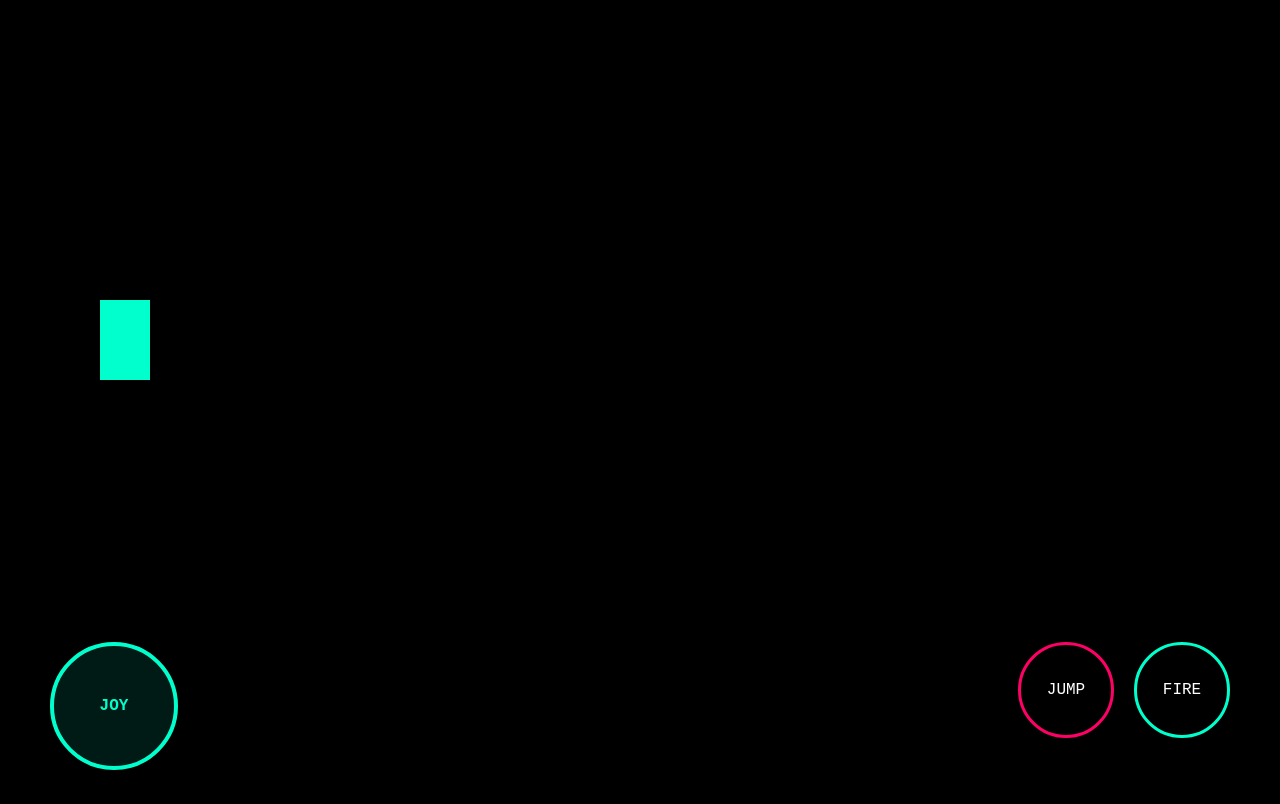
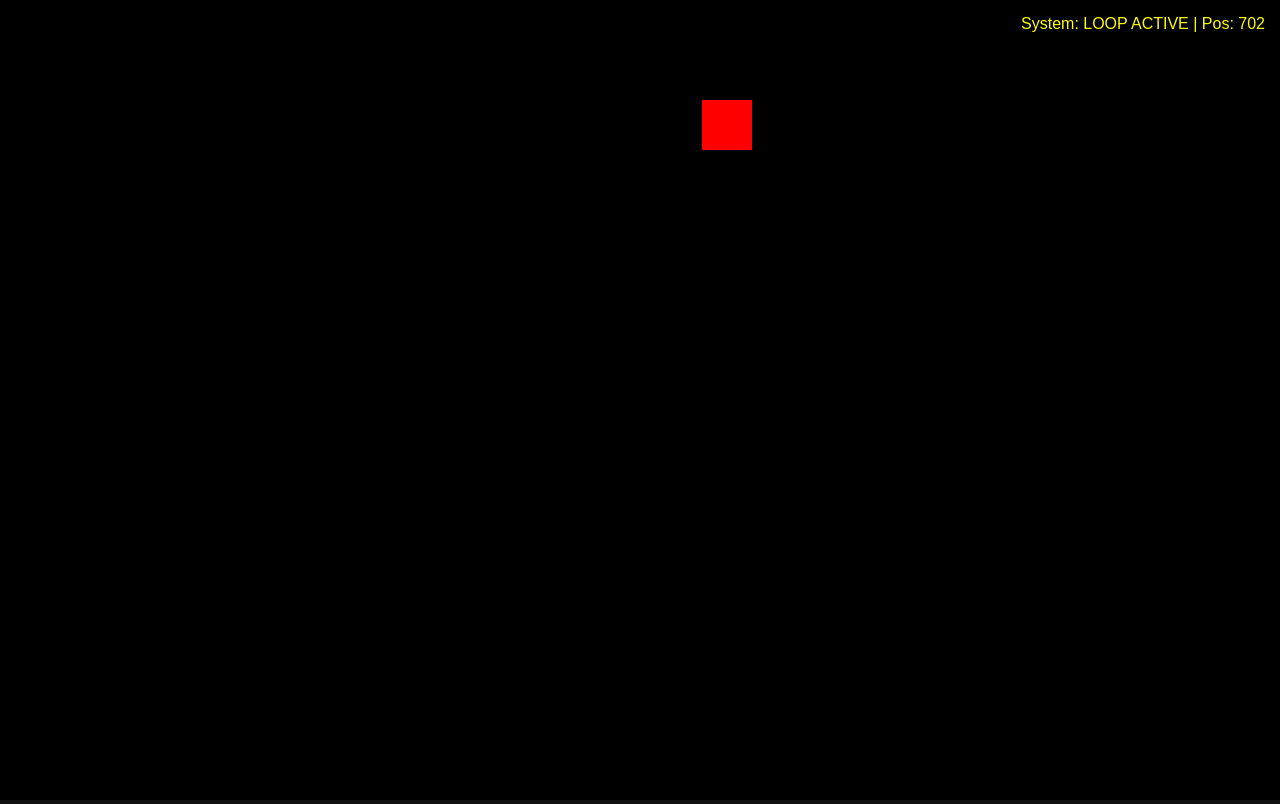
Before and after one commit to BIGjerry13ern/dnd-tracker-app, a plain HTML site: page index.html in a window 1280 px wide. Drawn offline with Linux system fonts and the light colour scheme.

Commit message:
Update index.html

```diff
--- a/index.html
+++ b/index.html
@@ -2,90 +2,40 @@
 <html lang="en">
 <head>
     <meta charset="UTF-8">
-    <meta name="viewport" content="width=device-width, initial-scale=1.0, maximum-scale=1.0, user-scalable=no">
-    <title>OAKHAVEN | PRO ENGINE</title>
     <style>
-        body { margin: 0; background: #000; overflow: hidden; touch-action: none; font-family: 'Courier New', monospace; }
-        canvas { display: block; width: 100vw; height: 100vh; image-rendering: pixelated; }
-        .controls { position: absolute; bottom: 30px; width: 100%; display: flex; justify-content: space-between; padding: 0 50px; box-sizing: border-box; }
-        .joystick { width: 120px; height: 120px; border: 4px solid #00ffcc; border-radius: 50%; background: rgba(0,255,204,0.1); display: flex; align-items: center; justify-content: center; color: #00ffcc; font-weight: bold; }
-        .btn { width: 90px; height: 90px; border-radius: 50%; border: 3px solid #ff0066; color: white; display: flex; align-items: center; justify-content: center; }
+        body { margin: 0; background: #111; color: #fff; font-family: sans-serif; overflow: hidden; touch-action: none; }
+        #debug { position: absolute; top: 10px; right: 10px; color: yellow; background: rgba(0,0,0,0.5); padding: 5px; }
     </style>
 </head>
 <body>
-
-<canvas id="canvas"></canvas>
-
-<div class="controls">
-    <div id="joy" class="joystick">JOY</div>
-    <div style="display: flex; gap: 20px;">
-        <div class="btn" ontouchstart="jump()" >JUMP</div>
-        <div class="btn" ontouchstart="shoot()" style="border-color:#00ffcc;">FIRE</div>
-    </div>
-</div>
+    <div id="debug">System: Loading...</div>
+    <canvas id="canvas"></canvas>
+    <!-- Keep your controls from before here -->
 
 <script>
     const canvas = document.getElementById('canvas');
     const ctx = canvas.getContext('2d');
-    canvas.width = window.innerWidth; canvas.height = window.innerHeight;
+    canvas.width = window.innerWidth;
+    canvas.height = window.innerHeight;
 
-    const player = { x: 100, y: 300, vx: 0, vy: 0, facing: 1, isCrouched: false, frame: 0 };
-    let bullets = [];
+    const debug = document.getElementById('debug');
+    let x = 100; // Let's keep it simple: just draw a moving box
 
-    // Joystick Logic
-    const joy = document.getElementById('joy');
-    joy.ontouchmove = (e) => {
-        let rect = joy.getBoundingClientRect();
-        let touch = e.touches[0];
-        let dx = touch.clientX - (rect.left + 60);
-        let dy = touch.clientY - (rect.top + 60);
+    function loop() {
+        // Test: Draw a moving red box
+        x += 2;
+        if (x > canvas.width) x = 0;
 
-        player.vx = dx / 10;
-        player.facing = dx > 0 ? 1 : -1;
-        player.isCrouched = dy > 30;
-        if(dy < -50) jump();
-    };
-    joy.ontouchend = () => { player.vx = 0; player.isCrouched = false; };
+        ctx.fillStyle = 'black';
+        ctx.fillRect(0, 0, canvas.width, canvas.height);
 
-    function jump() { if(player.y > 300) player.vy = -15; }
+        ctx.fillStyle = 'red';
+        ctx.fillRect(x, 100, 50, 50);
 
-    function shoot() {
-        bullets.push({ x: player.x, y: player.y, vx: player.facing * 20 });
+        debug.innerText = "System: LOOP ACTIVE | Pos: " + Math.floor(x);
+        requestAnimationFrame(loop);
     }
-
-    function update() {
-        // Apply Gravity
-        player.vy += 0.8;
-        player.y += player.vy;
-        if(player.y > 300) { player.y = 300; player.vy = 0; }
-
-        // Move and Bound
-        player.x += player.vx;
-        player.x = Math.max(0, Math.min(canvas.width - 50, player.x));
-
-        bullets.forEach((b, i) => {
-            b.x += b.vx;
-            if(b.x < 0 || b.x > canvas.width) bullets.splice(i, 1);
-        });
-    }
-
-    function draw() {
-        ctx.clearRect(0, 0, canvas.width, canvas.height);
-
-        // Draw Player (Debug box)
-        ctx.fillStyle = player.isCrouched ? '#ff0066' : '#00ffcc';
-        ctx.fillRect(player.x, player.y, 50, player.isCrouched ? 40 : 80);
-
-        // Draw Bullets
-        bullets.forEach(b => {
-            ctx.fillStyle = 'yellow';
-            ctx.fillRect(b.x, b.y, 10, 5);
-        });
-
-        update();
-        requestAnimationFrame(draw);
-    }
-    draw();
+    loop();
 </script>
 </body>
 </html>
```
